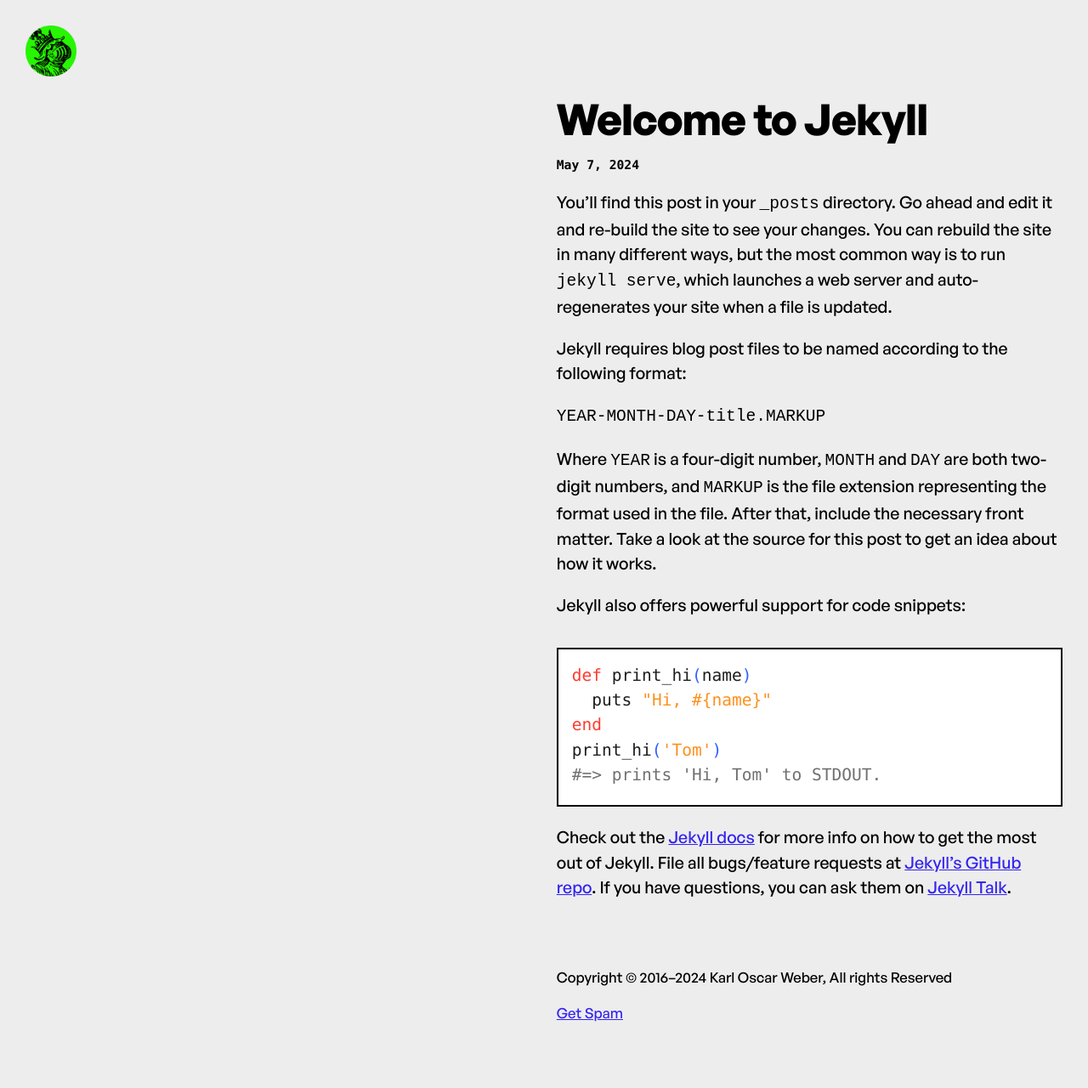
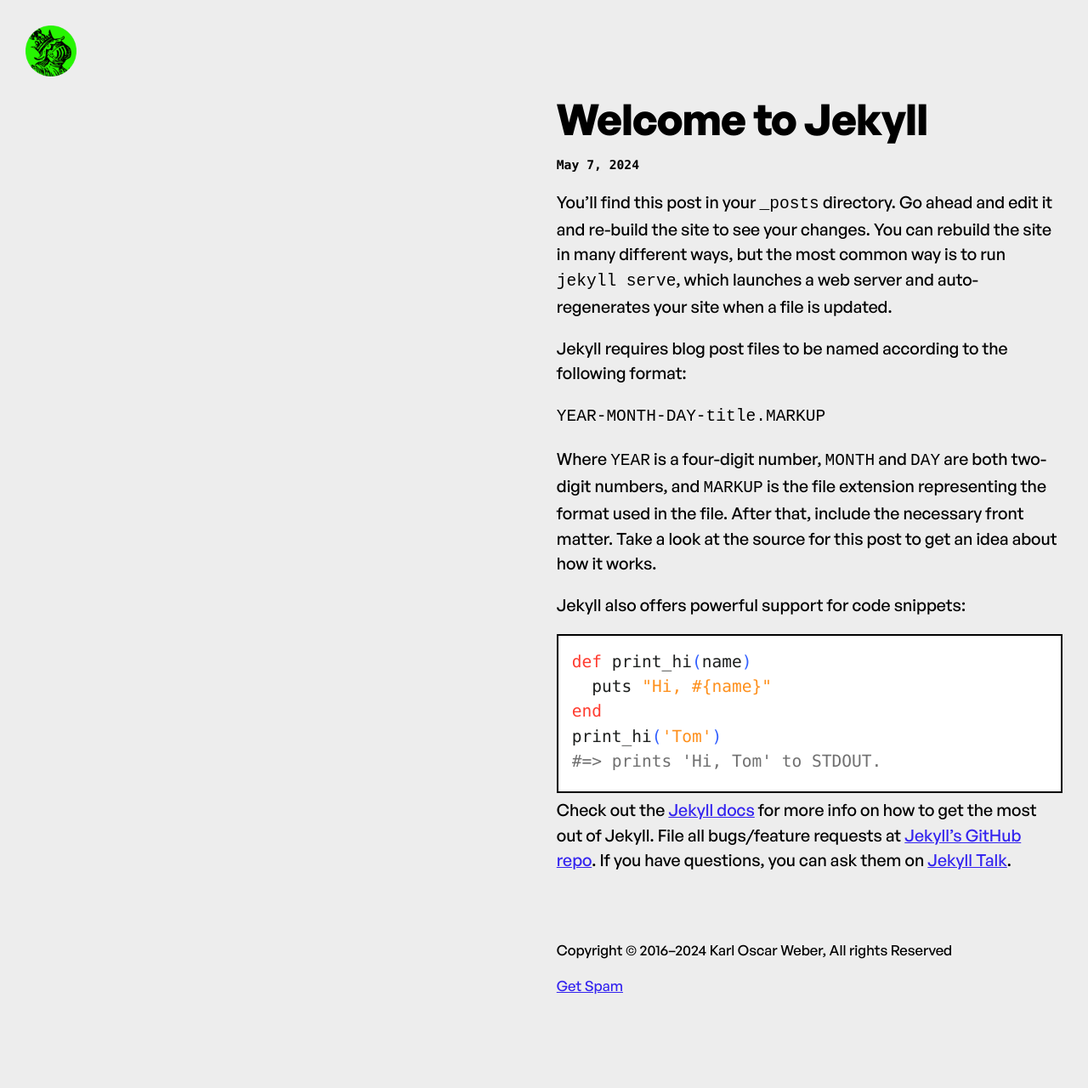
Before and after one commit to karloscarweber/kowfm25, a Jekyll site: the page built from _posts/2024-05-07-welcome-to-jekyll.markdown, in a window 1280 px wide. Shown: the whole page at 85% size. Built offline with Jekyll 4.4.1, drawn with Linux system fonts in a browser that asks for light colours; a script that is not in the unit is left out; after the commit the page ends 1248 px from its top, so only the background shows below that.

Commit message:
Update analytics.

```diff
--- a/_layouts/default.html
+++ b/_layouts/default.html
@@ -20,8 +20,6 @@
   </body>
 
   <script type="module" src="/assets/scripts.js"></script>
-  {% if jekyll.environment == "production" %}
-    <script src="https://tinylytics.app/embed/vyjBjC5_y9_HGBoXG_xA.js" defer></script>
-  {% endif %}
+  <script src="https://tinylytics.app/embed/vyjBjC5_y9_HGBoXG_xA.js" defer></script>
 
 </html>
--- a/_posts/2024-07-03-new-blog.markdown
+++ b/_posts/2024-07-03-new-blog.markdown
@@ -1,12 +1,13 @@
 ---
 layout: post
 title:  "New Blog"
+descrition: "Check out the new digs! Karl's brand new blog is live and everybody loves it. After accidentally nuking my last website I've finally pulled together a new personal website. kow.fm version 25."
 date:   2024-07-03 00:26:00 -0600
 categories: blog update
 excerpt: "After accidentally nuking my last website I've finally pulled together a new personal website. kow.fm version 25."
 image: /assets/images/homepage/imagen.png
-image_alt: An old Macintosh computer. <br> I tried my best to show my best. It's not going well.
-author: Karl Weber
+image_alt: An old Macintosh computer.
+author: Karl Oscar Weber
 ---
 
 It was a long and dusty road to get to this point. I had a balance of 0.94 cents on the prepaid cash card attached to my digital ocean account. I had been racking up my balance doing some client work. The "Unsuccessful charge" emails had starting coming in daily. Inbox zero was a distant dream. And then... An email saying that everything was deleted. My entire account, wiped. bummer. Almost 10 years of blog posts gone. No backups.
--- a/_sass/todo.scss
+++ b/_sass/todo.scss
@@ -296,10 +296,18 @@
   background: white;
   border-radius: 0rem;
   padding:1rem;
+  margin:0;
   box-sizing:border-box;
   border: 2px solid black;
   overflow-x: scroll;
   width:100%;
+
+  --clr-unformatted:#1D1F1E;
+  --clr-keyword:    #FF3B2F;
+  --clr-punctuation:#3260FF;
+  --clr-string:     #FE901D;
+  --clr-comment:    #707070;
+  overflow-x:scroll;
 }
 pre code {
   display: inline-block;
@@ -310,14 +318,6 @@
   font-weight: 500;
   overflow-x: scroll;
 }
-pre {
-  --clr-unformatted:#1D1F1E;
-  --clr-keyword:    #FF3B2F;
-  --clr-punctuation:#3260FF;
-  --clr-string:     #FE901D;
-  --clr-comment:    #707070;
-  overflow-x:scroll;
-}
 
 /* Overrides */
 .clr-blue {color:var(--blue-color);}
```
